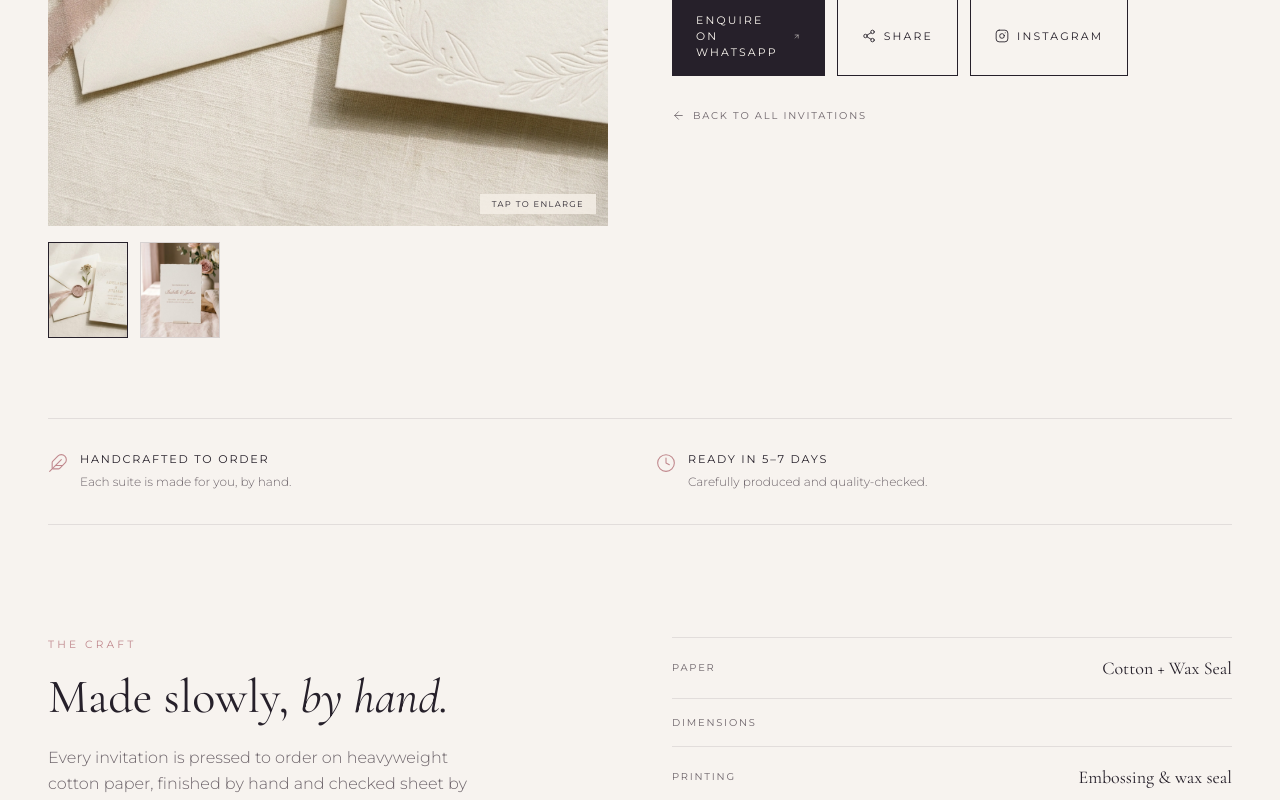
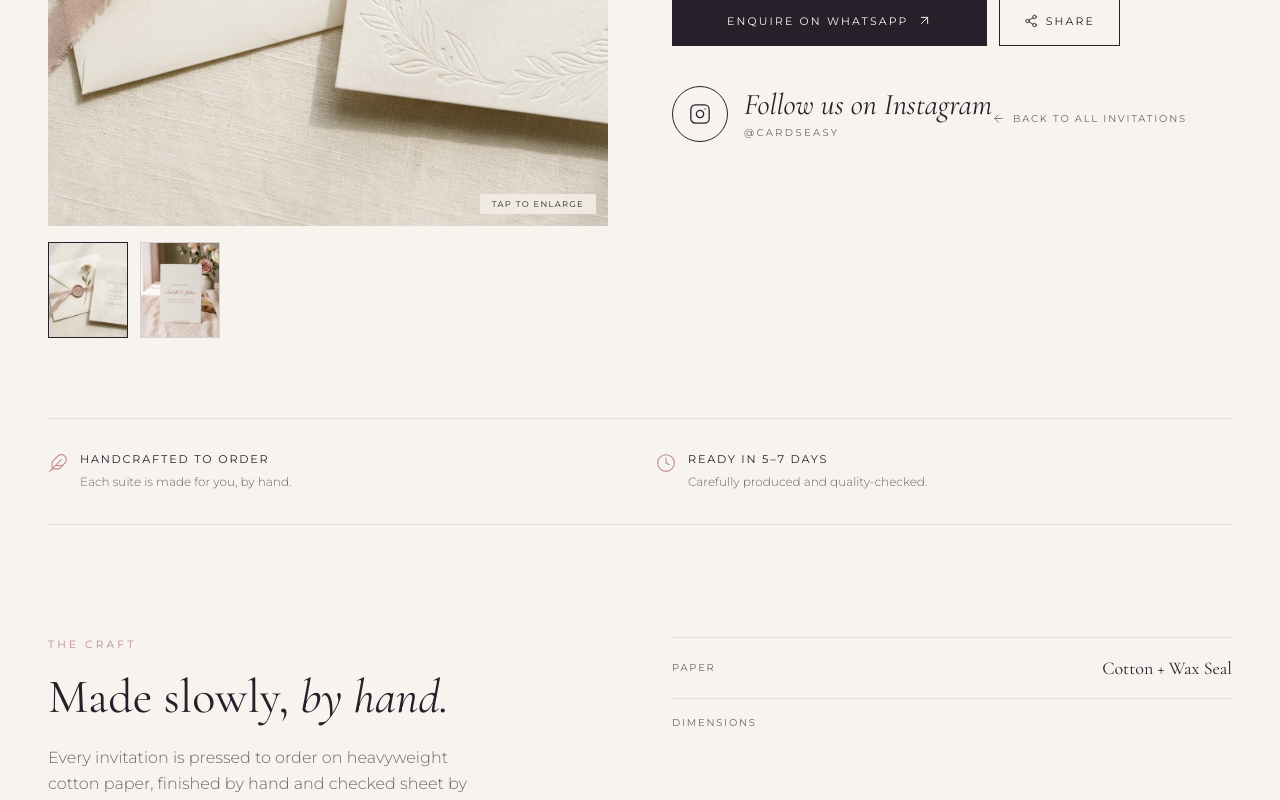
Before and after one commit to Polycoded/easy_wedding_cards, a React (Create React App) app in the folder frontend/: page /shop/the-adelaide in a window 1280 px wide. Shown: the part 680-1480 px from the top of the page. Built offline with nearby package versions, Linux system fonts and the light colour scheme.

Commit message:
fixed insta

```diff
--- a/frontend/src/pages/ProductDetail.jsx
+++ b/frontend/src/pages/ProductDetail.jsx
@@ -89,21 +89,6 @@ export default function ProductDetail() {
   const catIndex = cards.findIndex((c) => c.id === card.id);
   const prev = catIndex > 0 ? cards[catIndex - 1] : null;
   const next = catIndex >= 0 && catIndex < cards.length - 1 ? cards[catIndex + 1] : null;
-  const PRINTING = {
-    "The Heritage Edit": "Blind embossing",
-    "The Floral Edit": "Letterpress",
-    "The Minimal Edit": "Debossed",
-    "The Vellum Edit": "Matte foil",
-    "The Craft Edit": "Letterpress",
-    "The Traditional Edit": "Engraved",
-    "The Pouch Edit": "Embossing & wax seal",
-    "The Square Edit": "Engraved",
-    "The UHP Edit": "Letterpress",
-    "The Open Edit": "Embossing & wax seal",
-    "The Book Edit": "Engraved",
-    "The Portrait Edit": "Debossed",
-  };
-  const printing = PRINTING[card.category] || "Letterpress";
 
   const shareCard = async () => {
     const url = `${window.location.origin}/shop/${slugify(card.id)}`;
@@ -266,16 +251,25 @@ export default function ProductDetail() {
                 >
                   <Share2 size={14} strokeWidth={1.5} /> Share
                 </button>
+              </div>
+
               <a
                 href="https://www.instagram.com/cardseasy/"
                 target="_blank"
                 rel="noopener noreferrer"
                 data-testid="detail-instagram"
-                  className="inline-flex items-center justify-center gap-2 border border-espresso px-6 py-4 font-sans text-[0.68rem] uppercase tracking-[0.2em] text-espresso transition-colors hover:bg-espresso hover:text-cream"
+                className="group mt-10 inline-flex items-center gap-4"
               >
-                  <Instagram size={14} strokeWidth={1.5} /> Instagram
+                <span className="flex h-14 w-14 shrink-0 items-center justify-center rounded-full border border-espresso transition-colors group-hover:bg-espresso">
+                  <Instagram size={22} strokeWidth={1.4} className="text-espresso transition-colors group-hover:text-cream" />
+                </span>
+                <span>
+                  <span className="block font-serif italic text-2xl md:text-3xl text-espresso">Follow us on Instagram</span>
+                  <span className="mt-0.5 block font-sans text-[0.62rem] uppercase tracking-[0.24em] text-taupe">
+                    @cardseasy
+                  </span>
+                </span>
               </a>
-              </div>
 
               <Link
                 to="/shop"
@@ -322,9 +316,6 @@ export default function ProductDetail() {
               {[
                 ["Paper", activeVar?.material ?? card.material ?? "Cotton rag 300gsm"],
                 ["Dimensions", activeVar?.size ?? card.size ?? '5" × 7"'],
-                ["Printing", printing],
-                ["Envelope", "Included · hand-lined"],
-                ["Made to order", "5–7 days"],
               ].map(([k, v]) => (
                 <div key={k} className="flex items-center justify-between py-4">
                   <dt className="font-sans text-[0.62rem] uppercase tracking-[0.18em] text-taupe">{k}</dt>
```
Lines whose indentation alone changed are shown as unchanged.
